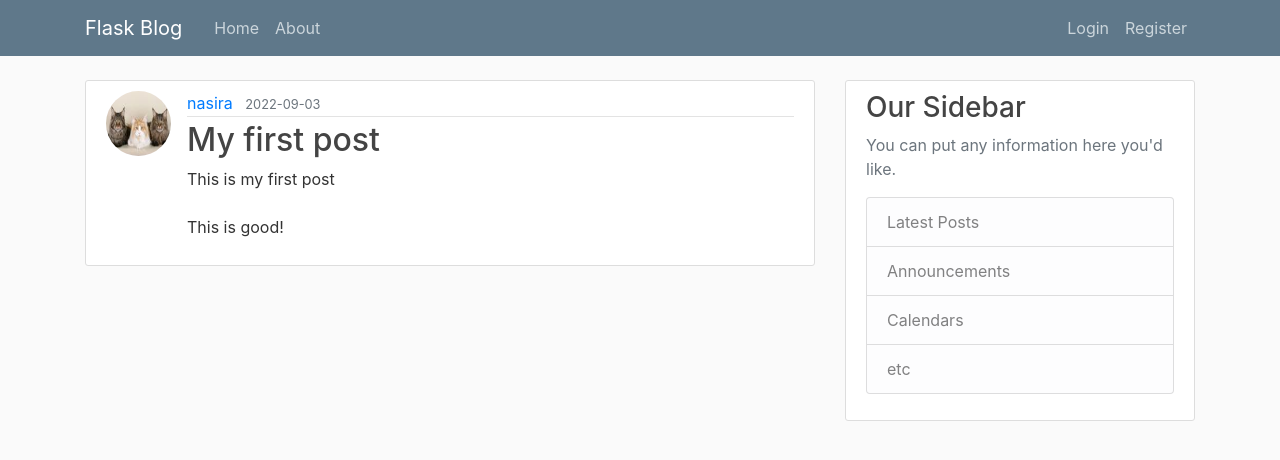
After one commit to ismailmdkm/flask_blog_site, a Flask app: page /post/1 in a window 1280 px wide. The commit adds this page. Shown: the top 460 px of the page. Run offline with Flask 2, Linux system fonts and the light colour scheme; data comes from the database, SQL or seed files in the repository; both versions use the stored data as it was after the commit.

Commit message:
Create, Update and Delete Posts

```diff
--- a/flaskblog/routes.py
+++ b/flaskblog/routes.py
@@ -1,32 +1,17 @@
 import secrets
 import os
 from PIL import Image
-from flask import render_template, url_for, flash, redirect, request
+from flask import render_template, url_for, flash, redirect, request, abort
 from flaskblog import app, db, bcrypt
-from flaskblog.forms import RegistrationForm, LoginForm, UpdateAccountForm
+from flaskblog.forms import RegistrationForm, LoginForm, UpdateAccountForm, PostForm
 from flaskblog.models import User, Post
 from flask_login import login_user, current_user, logout_user, login_required
-
-
-posts = [
-    {
-        'author': 'Mohamed Ismail',
-        'title': 'Blog post 1',
-        'content': 'First post content',
-        'date_posted': 'August 27, 2022'
-    },
-    {
-        'author': 'Ibrahim',
-        'title': 'Blog post 2',
-        'content': 'Second post content',
-        'date_posted': 'August 28, 2022'
-    }
-]
 
 
 @app.route("/")
 @app.route("/home")
 def home():
+    posts = Post.query.all()
     return render_template('home.html', posts=posts)
 
 
@@ -78,12 +63,13 @@ def save_picture(form_picture):
     random_hex = secrets.token_hex(8)
     _, f_ext = os.path.splitext(form_picture.filename)
     picture_fn = random_hex + f_ext
-    picture_path = os.path.join(app.root_path, 'static/profile_pics', picture_fn)
+    picture_path = os.path.join(
+        app.root_path, 'static/profile_pics', picture_fn)
     output_size = (125, 125)
     i = Image.open(form_picture)
     i.thumbnail(output_size)
     i.save(picture_path)
-    #form_picture.save(picture_path)
+    # form_picture.save(picture_path)
     return picture_fn
 
 
@@ -106,3 +92,53 @@ def account():
     image_file = url_for(
         'static', filename='profile_pics/' + current_user.image_file)
     return render_template('account.html', title='Account', image_file=image_file, form=form)
+
+
+@app.route("/post/new", methods=['GET', 'POST'])
+@login_required
+def new_post():
+    form = PostForm()
+    if form.validate_on_submit():
+        post = Post(title=form.title.data,
+                    content=form.content.data, author=current_user)
+        db.session.add(post)
+        db.session.commit()
+        flash('Your post has been created!', 'success')
+        return redirect(url_for('home'))
+    return render_template('create_post.html', title='New post', form=form, legend='New post')
+
+
+@app.route("/post/<int:post_id>")
+def post(post_id):
+    post = Post.query.get_or_404(post_id)
+    return render_template('post.html', title=post.title, post=post)
+
+
+@app.route("/post/<int:post_id>/update", methods=['GET', 'POST'])
+@login_required
+def update_post(post_id):
+    post = Post.query.get_or_404(post_id)
+    if post.author != current_user:
+        abort(403)
+    form = PostForm()
+    if form.validate_on_submit():
+        post.title = form.title.data
+        post.content = form.content.data
+        db.session.commit()
+        flash('Your post has been updated!', 'success')
+        return redirect(url_for('post', post_id=post.id))
+    elif request.method == "GET":
+        form.title.data = post.title
+        form.content.data = post.content
+    return render_template('create_post.html', title='Update post', form=form, legend='Update post')
+
+@app.route("/post/<int:post_id>/delete", methods=['POST'])
+@login_required
+def delete_post(post_id):
+    post = Post.query.get_or_404(post_id)
+    if post.author != current_user:
+        abort(403)
+    db.session.delete(post)
+    db.session.commit()
+    flash('Your post has been deleted!', 'success')
+    return redirect(url_for('home'))
--- a/flaskblog/templates/layout.html
+++ b/flaskblog/templates/layout.html
@@ -34,6 +34,7 @@
                     <!-- Navbar Right Side -->
                     <div class="navbar-nav">
                         {% if current_user.is_authenticated %}
+                        <a class="nav-item nav-link" href="{{ url_for('new_post') }}">New Post</a>
                         <a class="nav-item nav-link" href="{{ url_for('account') }}">Account</a>
                         <a class="nav-item nav-link" href="{{ url_for('logout') }}">Logout</a>
                         {% else %}
--- /dev/null
+++ b/flaskblog/templates/post.html
@@ -0,0 +1,43 @@
+{% extends "layout.html" %}
+{% block content %}
+<article class="media content-section">
+    <img class="rounded-circle article-img"
+        src="{{ url_for('static', filename='profile_pics/' + post.author.image_file)  }}">
+    <div class="media-body">
+        <div class="article-metadata">
+            <a class="mr-2" href="#">{{ post.author.username }}</a>
+            <small class="text-muted">{{ post.date_posted.strftime('%Y-%m-%d') }}</small>
+            {% if post.author == current_user %}
+            <div>
+                <a class="btn btn-secondary btn-sm mt-1 mb-1" href="{{ url_for('update_post', post_id=post.id)}}">Update</a>
+                <button type="button" class="btn btn-danger btn-sm mt-1 mb-1" data-toggle="modal"
+                    data-target="#deleteModal">Delete</a>
+            </div>
+            {% endif %}
+        </div>
+        <h2 class="article-title">{{ post.title }}</h2>
+        <p class="article-content">{{post.content}}</p>
+    </div>
+</article>
+<!-- Modal -->
+<div class="modal fade" id="deleteModal" tabindex="-1" aria-labelledby="deleteModalLabel" aria-hidden="true">
+    <div class="modal-dialog">
+        <div class="modal-content">
+            <div class="modal-header">
+                <h5 class="modal-title" id="deleteModalLabel">
+                    Confirm delete?
+                </h5>
+                <button type="button" class="btn-close" data-mdb-dismiss="modal" aria-label="Close"></button>
+            </div>
+            <div class="modal-footer">
+                <button type="button" class="btn btn-secondary" data-mdb-dismiss="modal">
+                    Close
+                </button>
+                <form action="{{ url_for ('delete_post', post_id=post.id) }}" method="POST">
+                    <input class="btn btn-danger" type="submit" value="Delete">
+                </form>
+            </div>
+        </div>
+    </div>
+</div>
+{% endblock content %}
```
Also changed, not shown: flaskblog/forms.py (+7 -1 lines), flaskblog/templates/create_post.html (added, +40 -0 lines), flaskblog/templates/home.html (+5 -4 lines), flaskblog/site.db.
